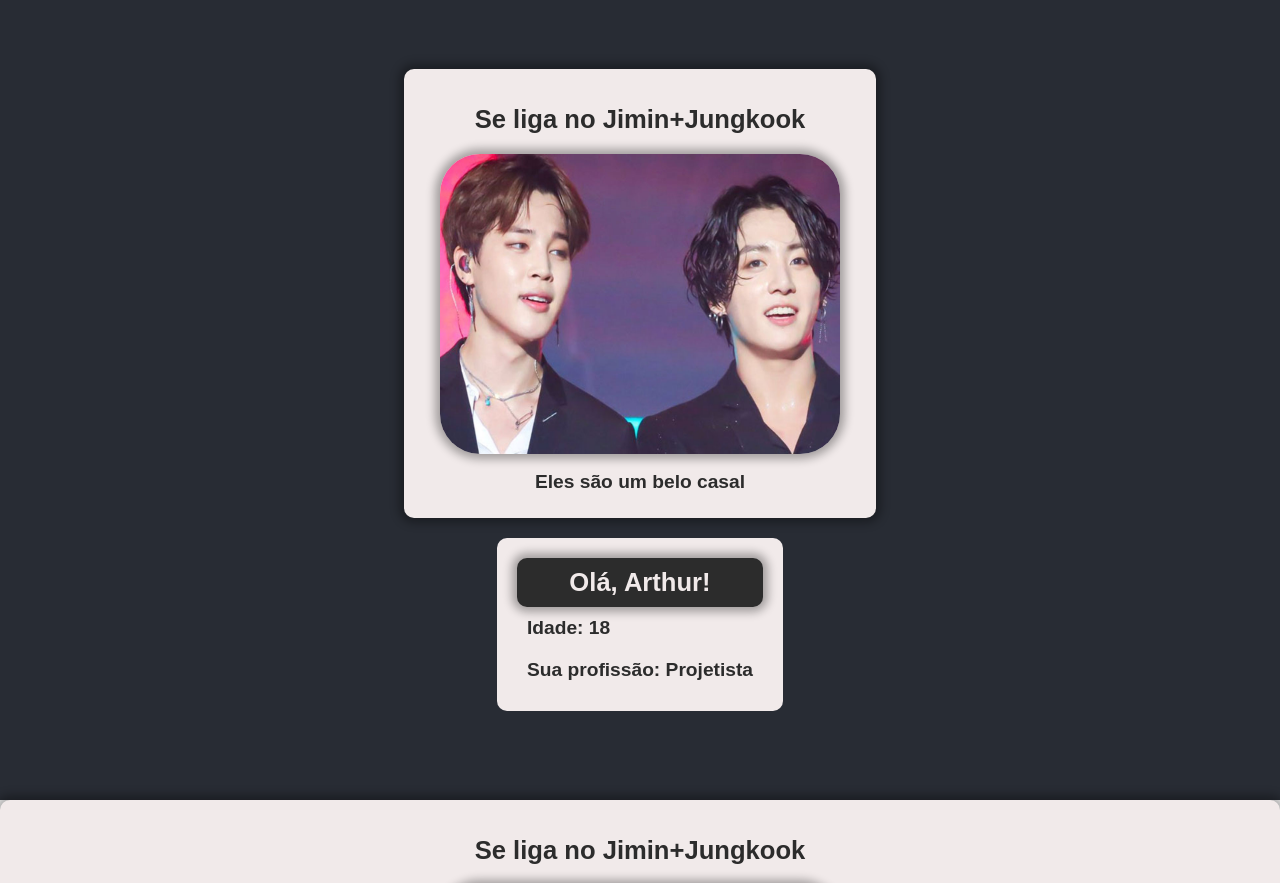
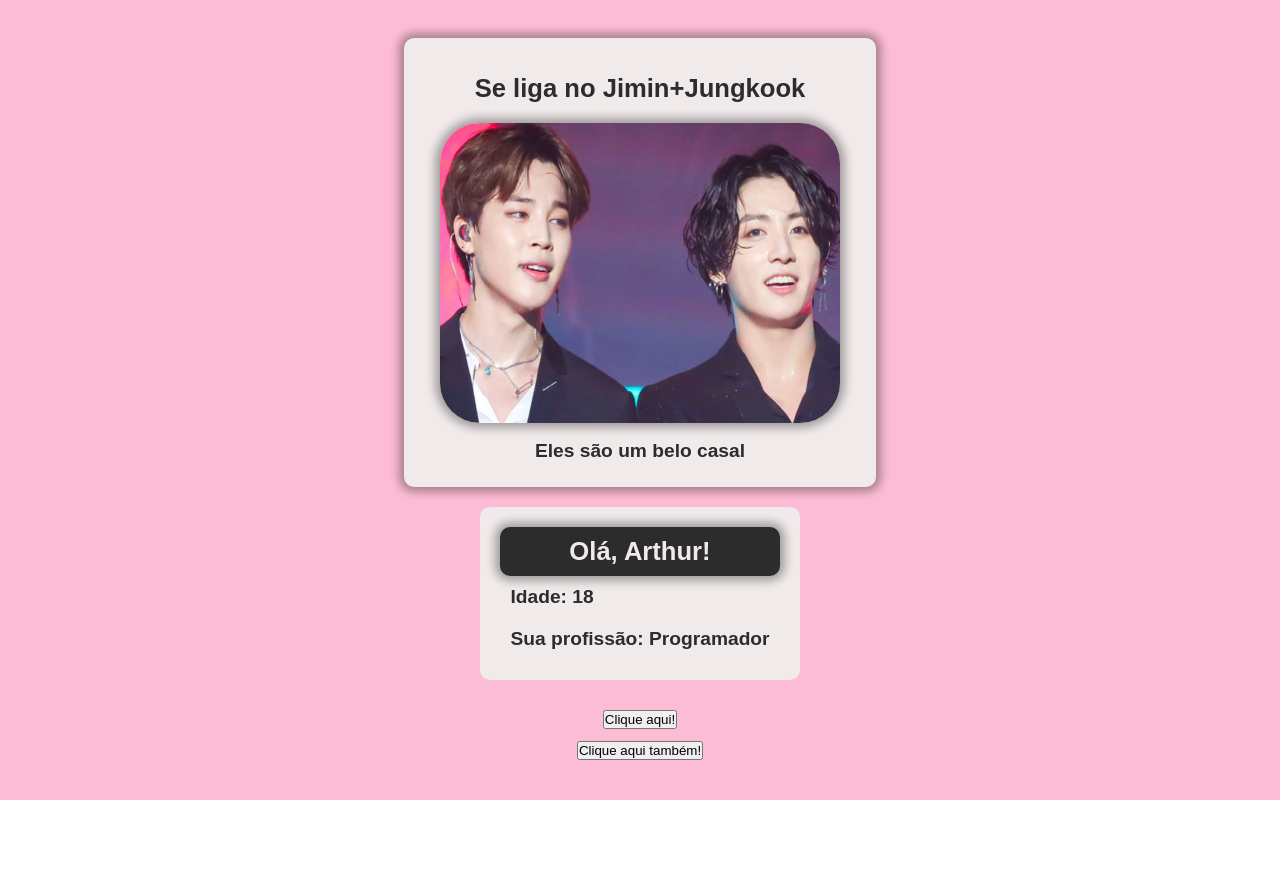
Before and after one commit to artjiyr/curso_react_udemy, a React (Create React App) app in the folder fundamentos/fundamentos/: page / in a window 1280 px wide. Shown: the top 883 px of the page. After the commit the page ends 800 px from the top, so only its background shows below. Built offline with nearby package versions, Linux system fonts and the light colour scheme.

Commit message:
praticando events

```diff
--- a/fundamentos/fundamentos/src/App.css
+++ b/fundamentos/fundamentos/src/App.css
@@ -9,7 +9,7 @@
 }
 
 .App-header {
-  background-color: #282c34;
+  background-color: #fdbcd5;
   min-height: 100vh;
   display: flex;
   flex-direction: column;
--- a/fundamentos/fundamentos/src/App.js
+++ b/fundamentos/fundamentos/src/App.js
@@ -1,6 +1,7 @@
 //COMPONENTES
 import TemplateExpressions from './components/TemplateExpressions';
 import FirstComponent from './components/FirstComponent';
+import Events from './components/Events';
 
 import './App.css';
 
@@ -10,10 +11,8 @@ function App() {
       <header className="App-header">
         <FirstComponent />
         <TemplateExpressions />
+        <Events />
       </header>
-      <main>
-        <FirstComponent />
-      </main>
     </div>
   );
 }
--- /dev/null
+++ b/fundamentos/fundamentos/src/components/Events.js
@@ -0,0 +1,18 @@
+const Events = () => {
+    const handleMyEvent = (e) => {
+        console.log("Ativou a tela de pop-up");
+    }
+
+    return(
+        <div>
+            <div>
+                <button onClick={handleMyEvent}>Clique aqui!</button>
+            </div>
+            <div>
+                <button onClick={() => console.log("Ativou o segundo pop-up")}>Clique aqui também!</button>
+            </div>
+        </div>
+    )
+}
+
+export default Events;
--- a/fundamentos/fundamentos/src/components/TemplateExpressions.js
+++ b/fundamentos/fundamentos/src/components/TemplateExpressions.js
@@ -5,7 +5,7 @@ const TemplateExpressions = () => {
     const name = "Arthur";
     const data = {
         age: 18,
-        job: "Projetista"
+        job: "Programador"
     }
     return(
         <div className="template-expressions">
```
